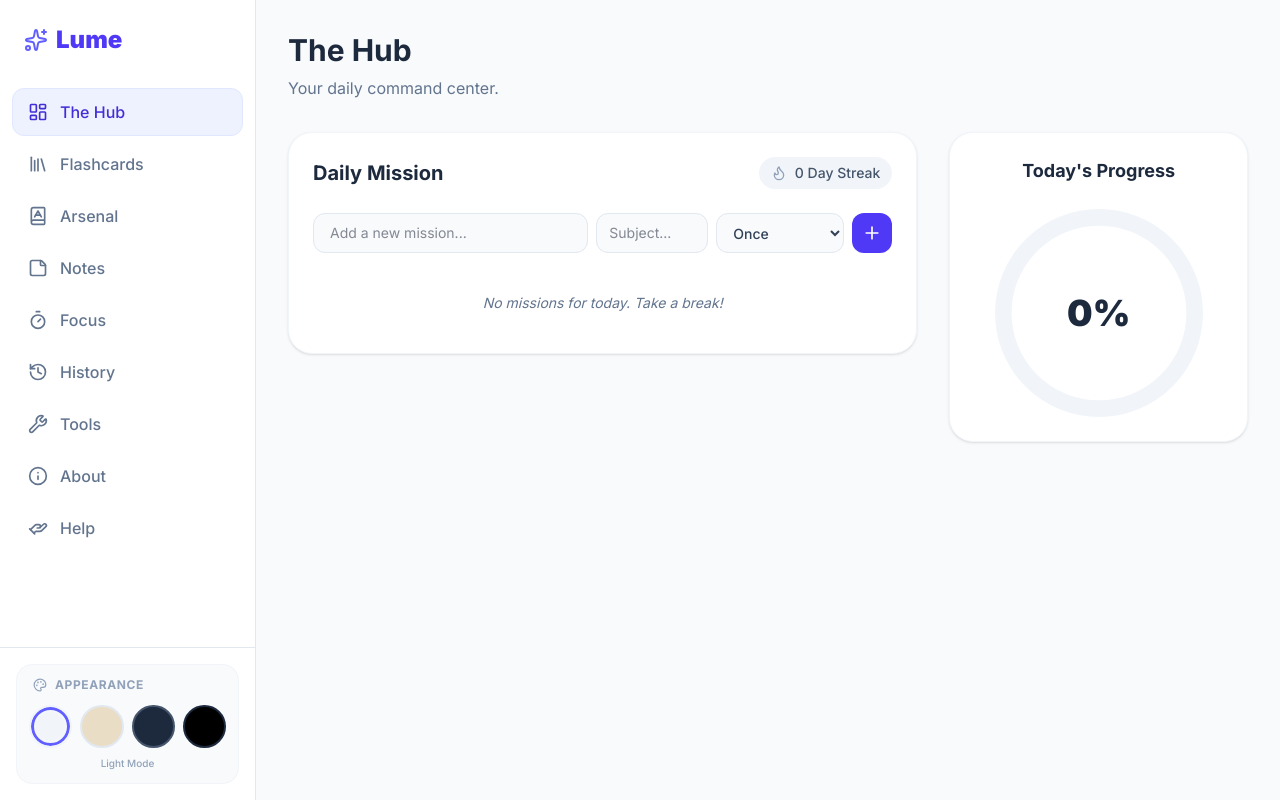
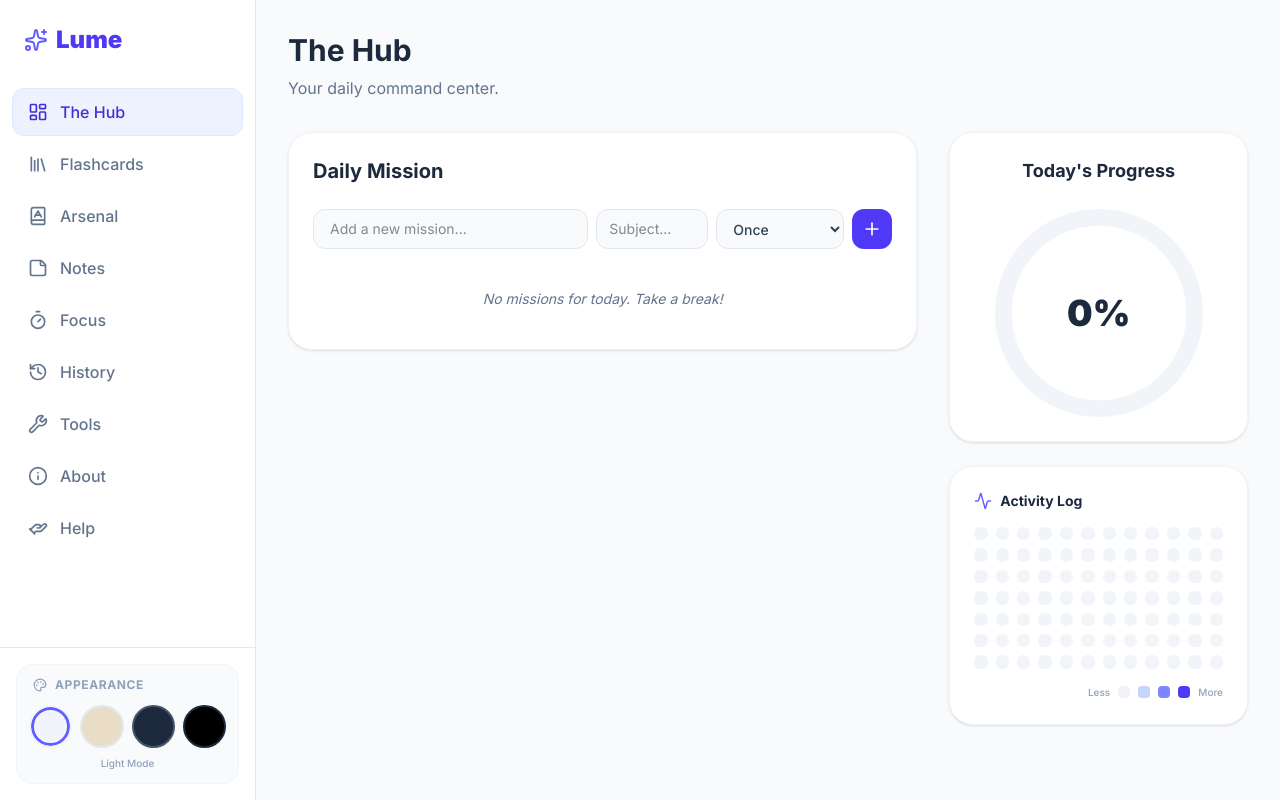
Before and after one commit to piyushbrl69/Lume, a Next.js app: page / in a window 1280 px wide. Built offline with nearby package versions, Linux system fonts and the light colour scheme.

Commit message:
Homepage Activity log added

```diff
--- a/app/HomeClient.tsx
+++ b/app/HomeClient.tsx
@@ -1,8 +1,9 @@
 "use client";
 
-import React, { useEffect } from 'react';
+import React, { useEffect, useMemo } from 'react';
 import DailyChecklist from '@/components/dashboard/DailyChecklist';
 import ProgressRing from '@/components/dashboard/ProgressRing';
+import ContributionCalendar from '@/components/dashboard/ContributionCalendar';
 import { useLocalStorage } from '@/hooks/useLocalStorage';
 import { format } from 'date-fns';
 import { motion } from 'framer-motion';
@@ -27,15 +28,7 @@ export type RecurringTaskTemplate = {
 
 export default function Home() {
   const [tasks, setTasks] = useLocalStorage<Task[]>('hub-tasks', []);
-
-  // Store recurring templates separately so they persist across days
   const [recurringTemplates, setRecurringTemplates] = useLocalStorage<RecurringTaskTemplate[]>('hub-recurring-templates', []);
-
-  // Refactored Streak Tracking
-  const [streakInfo, setStreakInfo] = useLocalStorage('hub-streak', {
-    count: 0,
-    lastCompletedDate: '', // Tracks the date the streak was last bumped
-  });
 
   const todayStr = format(new Date(), 'yyyy-MM-dd');
 
@@ -46,7 +39,6 @@ export default function Home() {
     const dayOfWeek = new Date().getDay(); // 0 = Sun, 1-5 = Mon-Fri, 6 = Sat
     const isWeekend = dayOfWeek === 0 || dayOfWeek === 6;
 
-    // Filter templates active for today
     const activeTemplates = recurringTemplates.filter(template => {
       if (template.frequency === 'daily') return true;
       if (template.frequency === 'weekdays') return !isWeekend;
@@ -58,7 +50,6 @@ export default function Home() {
       const todayTasks = prevTasks.filter(t => t.date === todayStr);
       const existingTaskTexts = new Set(todayTasks.map(t => t.text.toLowerCase()));
 
-      // Only generate tasks that don't already exist for today
       const newTasksForToday: Task[] = activeTemplates
         .filter(template => !existingTaskTexts.has(template.text.toLowerCase()))
         .map(template => ({
@@ -78,22 +69,9 @@ export default function Home() {
   const todaysTasks = tasks.filter(t => t.date === todayStr);
 
   const toggleTask = (id: string) => {
-    const updatedTasks = tasks.map(task =>
+    setTasks(tasks.map(task =>
       task.id === id ? { ...task, completed: !task.completed } : task
-    );
-    setTasks(updatedTasks);
-
-    // Dynamic Streak Evaluation
-    const updatedTodaysTasks = updatedTasks.filter(t => t.date === todayStr);
-    const isAllDone = updatedTodaysTasks.length > 0 && updatedTodaysTasks.every(t => t.completed);
-
-    if (isAllDone && streakInfo.lastCompletedDate !== todayStr) {
-      // First time completing all tasks today
-      setStreakInfo({ count: streakInfo.count + 1, lastCompletedDate: todayStr });
-    } else if (!isAllDone && streakInfo.lastCompletedDate === todayStr) {
-      // Unchecked a task on the same day, remove the streak bump
-      setStreakInfo({ count: Math.max(0, streakInfo.count - 1), lastCompletedDate: '' });
-    }
+    ));
   };
 
   const addTask = (text: string, subject: string, frequency: TaskFrequency = 'once') => {
@@ -106,7 +84,6 @@ export default function Home() {
       frequency,
     };
 
-    // If it's a recurring task, save it to templates so it persists for future days
     if (frequency !== 'once') {
       const newTemplate: RecurringTaskTemplate = {
         id: Date.now().toString(),
@@ -123,7 +100,6 @@ export default function Home() {
   const deleteTask = (id: string) => {
     const taskToDelete = tasks.find(t => t.id === id);
 
-    // If it was a recurring task, remove it from templates as well
     if (taskToDelete?.frequency && taskToDelete.frequency !== 'once') {
       setRecurringTemplates(prev =>
         prev.filter(t => t.text.toLowerCase() !== taskToDelete.text.toLowerCase())
@@ -139,6 +115,16 @@ export default function Home() {
   const completedTasks = todaysTasks.filter(t => t.completed).length;
   const totalTasks = todaysTasks.length;
   const progressPercentage = totalTasks === 0 ? 0 : Math.round((completedTasks / totalTasks) * 100);
+
+  // Generate map of dates to completed task counts for the calendar
+  const activityData = useMemo(() => {
+    return tasks.reduce((acc, task) => {
+      if (task.completed) {
+        acc[task.date] = (acc[task.date] || 0) + 1;
+      }
+      return acc;
+    }, {} as Record<string, number>);
+  }, [tasks]);
 
   return (
     <main className="p-4 sm:p-6 md:p-8 max-w-6xl mx-auto min-h-screen">
@@ -158,7 +144,6 @@ export default function Home() {
           <DailyChecklist
             tasks={todaysTasks}
             existingSubjects={uniqueSubjects}
-            streakCount={streakInfo.count}
             onToggleTask={toggleTask}
             onAddTask={addTask}
             onDeleteTask={deleteTask}
@@ -170,9 +155,17 @@ export default function Home() {
           initial={{ opacity: 0, x: 20 }}
           animate={{ opacity: 1, x: 0 }}
           transition={{ type: "spring", stiffness: 200, damping: 20, delay: 0.1 }}
-          className="lg:col-span-1 lg:sticky lg:top-8"
+          className="lg:col-span-1 lg:sticky lg:top-8 flex flex-col"
         >
           <ProgressRing percentage={progressPercentage} />
+
+          <motion.div
+            initial={{ opacity: 0, y: 20 }}
+            animate={{ opacity: 1, y: 0 }}
+            transition={{ type: "spring", stiffness: 200, damping: 20, delay: 0.2 }}
+          >
+            <ContributionCalendar data={activityData} />
+          </motion.div>
         </motion.div>
       </div>
     </main>
--- /dev/null
+++ b/components/dashboard/ContributionCalendar.tsx
@@ -0,0 +1,80 @@
+"use client";
+
+import React, { useState } from 'react';
+import { format, subDays } from 'date-fns';
+import { Activity } from 'lucide-react';
+import { motion, AnimatePresence } from 'framer-motion';
+
+interface ContributionCalendarProps {
+  data: Record<string, number>; // Map of 'YYYY-MM-DD' -> completed task count
+}
+
+export default function ContributionCalendar({ data }: ContributionCalendarProps) {
+  const [hoveredDate, setHoveredDate] = useState<{ date: string; count: number } | null>(null);
+
+  // Generate the last 84 days (12 weeks) ending today
+  const days = Array.from({ length: 84 }).map((_, i) => {
+    const date = subDays(new Date(), 83 - i);
+    return format(date, 'yyyy-MM-dd');
+  });
+
+  const getIntensityClass = (count: number) => {
+    if (count === 0) return 'bg-slate-100 dark:bg-slate-800/50';
+    if (count === 1) return 'bg-indigo-200 dark:bg-indigo-900/60';
+    if (count === 2 || count === 3) return 'bg-indigo-400 dark:bg-indigo-600';
+    return 'bg-indigo-600 dark:bg-indigo-400';
+  };
+
+  return (
+    <div className="bg-white dark:bg-slate-900 rounded-3xl p-5 sm:p-6 shadow-sm border border-slate-100 dark:border-slate-800 mt-6 relative">
+      <div className="flex items-center justify-between mb-4">
+        <h3 className="text-sm font-bold text-slate-800 dark:text-white flex items-center gap-2">
+          <Activity size={18} className="text-indigo-500" />
+          Activity Log
+        </h3>
+
+        {/* Dynamic Tooltip */}
+        <div className="h-4">
+          <AnimatePresence mode="wait">
+            {hoveredDate && (
+              <motion.span
+                key={hoveredDate.date}
+                initial={{ opacity: 0, y: 2 }}
+                animate={{ opacity: 1, y: 0 }}
+                exit={{ opacity: 0 }}
+                className="text-xs font-medium text-slate-500 dark:text-slate-400"
+              >
+                {hoveredDate.count} {hoveredDate.count === 1 ? 'mission' : 'missions'} on {format(new Date(hoveredDate.date), 'MMM d')}
+              </motion.span>
+            )}
+          </AnimatePresence>
+        </div>
+      </div>
+
+      {/* Calendar Grid */}
+      <div className="grid grid-cols-[repeat(12,minmax(0,1fr))] gap-1.5 sm:gap-2">
+        {days.map((dayStr) => {
+          const count = data[dayStr] || 0;
+          return (
+            <motion.div
+              key={dayStr}
+              whileHover={{ scale: 1.2 }}
+              onMouseEnter={() => setHoveredDate({ date: dayStr, count })}
+              onMouseLeave={() => setHoveredDate(null)}
+              className={`aspect-square rounded-[4px] sm:rounded-md transition-colors cursor-pointer ${getIntensityClass(count)}`}
+            />
+          );
+        })}
+      </div>
+
+      <div className="mt-4 flex items-center justify-end gap-2 text-[10px] text-slate-400 font-medium">
+        <span>Less</span>
+        <div className="w-3 h-3 rounded-sm bg-slate-100 dark:bg-slate-800/50" />
+        <div className="w-3 h-3 rounded-sm bg-indigo-200 dark:bg-indigo-900/60" />
+        <div className="w-3 h-3 rounded-sm bg-indigo-400 dark:bg-indigo-600" />
+        <div className="w-3 h-3 rounded-sm bg-indigo-600 dark:bg-indigo-400" />
+        <span>More</span>
+      </div>
+    </div>
+  );
+}
--- a/components/dashboard/DailyChecklist.tsx
+++ b/components/dashboard/DailyChecklist.tsx
@@ -8,7 +8,7 @@ import { motion, AnimatePresence, Variants } from 'framer-motion';
 interface DailyChecklistProps {
   tasks: Task[];
   existingSubjects: string[];
-  streakCount: number;
+
   onToggleTask: (id: string) => void;
   onAddTask: (text: string, subject: string, frequency: TaskFrequency) => void;
   onDeleteTask: (id: string) => void;
@@ -51,7 +51,7 @@ const itemVariants: Variants = {
 export default function DailyChecklist({
   tasks,
   existingSubjects,
-  streakCount,
+
   onToggleTask,
   onAddTask,
   onDeleteTask
@@ -83,20 +83,7 @@ export default function DailyChecklist({
         <h2 className="text-xl font-bold text-slate-800 dark:text-white">Daily Mission</h2>
 
         {/* Animated Streak Indicator */}
-        <motion.div
-          key={streakCount} // Changing key triggers the animation on streak update
-          initial={{ scale: 0.8, opacity: 0 }}
-          animate={{ scale: 1, opacity: 1 }}
-          transition={{ type: "spring", stiffness: 300, damping: 15 }}
-          suppressHydrationWarning
-          className="flex items-center gap-2 bg-slate-100 dark:bg-slate-800 px-3 py-1.5 rounded-full text-sm font-medium text-slate-600 dark:text-slate-300"
-        >
-          <Flame
-            size={16}
-            className={mounted && streakCount > 0 ? "text-orange-500 fill-orange-500" : "text-slate-400"}
-          />
-          <span>{mounted ? streakCount : 0} Day Streak</span>
-        </motion.div>
+
       </div>
 
       <form onSubmit={handleAdd} className="flex flex-col sm:flex-row gap-2 mb-6">
```
